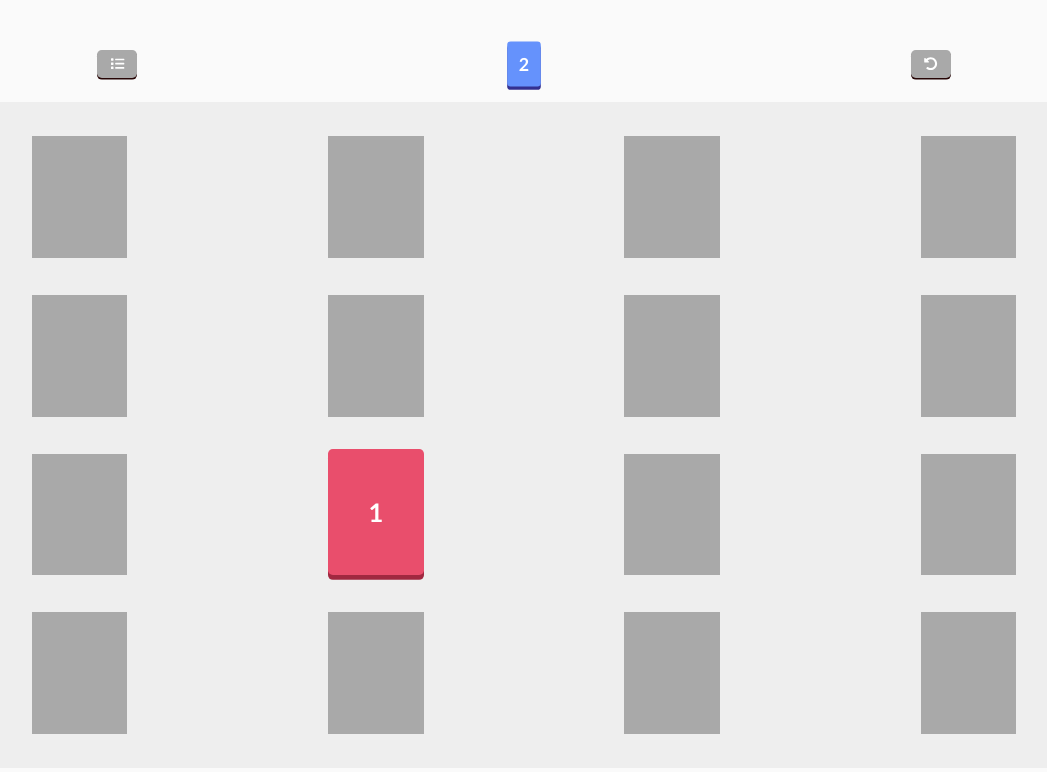
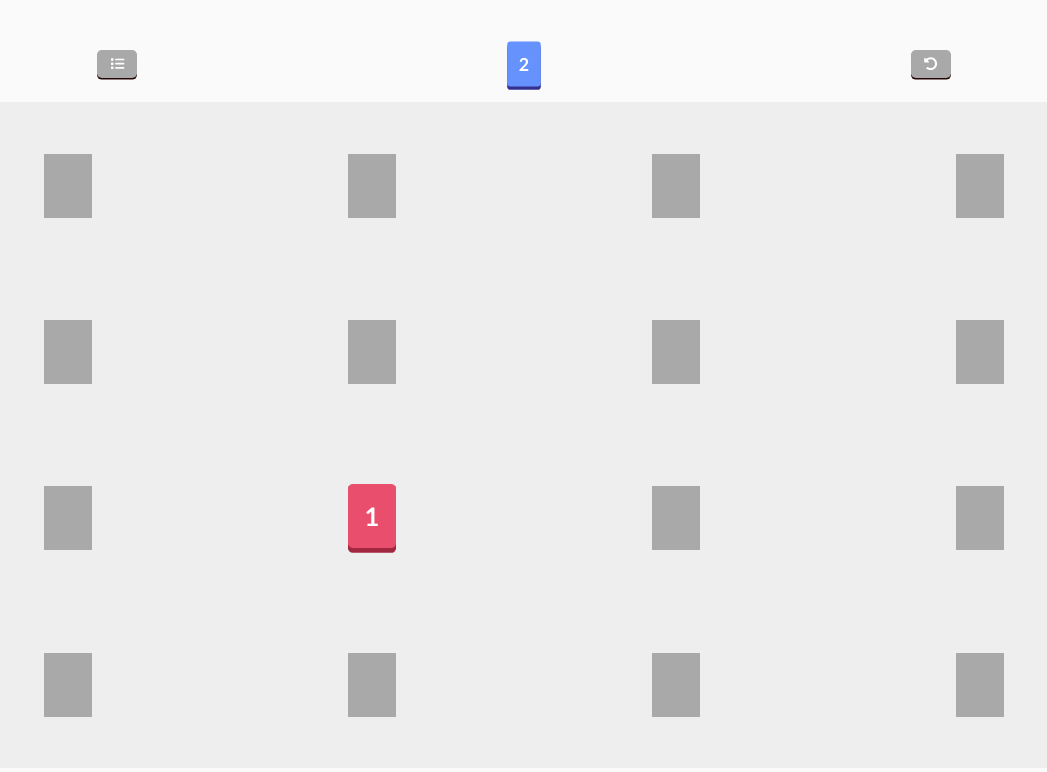
Before and after one commit to helloheesu/play-sevens, a React (Create React App) app: page / in a window 1280 px wide. Shown: the top 772 px of the page, without its empty margins (116-1163 px from the left). Built offline with nearby package versions, Linux system fonts and the light colour scheme.

Commit message:
remove useless css lines

```diff
--- a/src/components/ResponsiveCellGrid.tsx
+++ b/src/components/ResponsiveCellGrid.tsx
@@ -1,27 +1,24 @@
 import { useEffect, useRef } from 'react';
 import styled from 'styled-components';
-import { Direction, getGridIndexFromLineIndex } from '../utils/gridToLine';
+import { getGridIndexFromLineIndex } from '../utils/gridToLine';
 import { Action, State } from '../reducer';
 import useResponsiveCell from '../hooks/useResponsiveCell';
 
 const Grid = styled.div<{
   row: number;
   col: number;
-  gap: number;
   width: number;
   height: number;
 }>`
   background-color: ${(props) => props.theme.background.main};
   display: grid;
-  padding: ${(props) => props.gap}px;
-  gap: ${(props) => props.gap}px;
-  box-sizing: border-box;
   grid-template: ${(props) =>
     `repeat(${props.row}, minmax(${props.height}px, auto)) / repeat(${props.col}, minmax(${props.width}px, auto))`};
   width: 100%;
   height: 100%;
   align-items: center;
   justify-items: center;
+  align-content: space-around;
   justify-content: space-around;
 `;
 const EmptyCell = styled.div<{ width: number; height: number }>`
@@ -49,12 +46,10 @@ const ResponsiveCellGrid = ({ state, dispatch, children }: Props) => {
 
   return (
     <Grid
-      ref={gridContainerRef}
       row={state.rowSize}
       col={state.colSize}
       width={cellWidth}
       height={cellHeight}
-      gap={cellGap}
     >
       {Array.apply(null, Array(state.rowSize * state.colSize)).map((_, i) => {
         const { row, col } = getGridIndexFromLineIndex(i, state.colSize);
@@ -62,7 +57,7 @@ const ResponsiveCellGrid = ({ state, dispatch, children }: Props) => {
           <EmptyCell
             key={i}
             width={cellWidth}
-            height={cellHeight - 5}
+            height={cellHeight}
             style={{
               gridRow: `${row + 1}/${row + 2}`,
               gridColumn: `${col + 1}/${col + 2}`,
```
